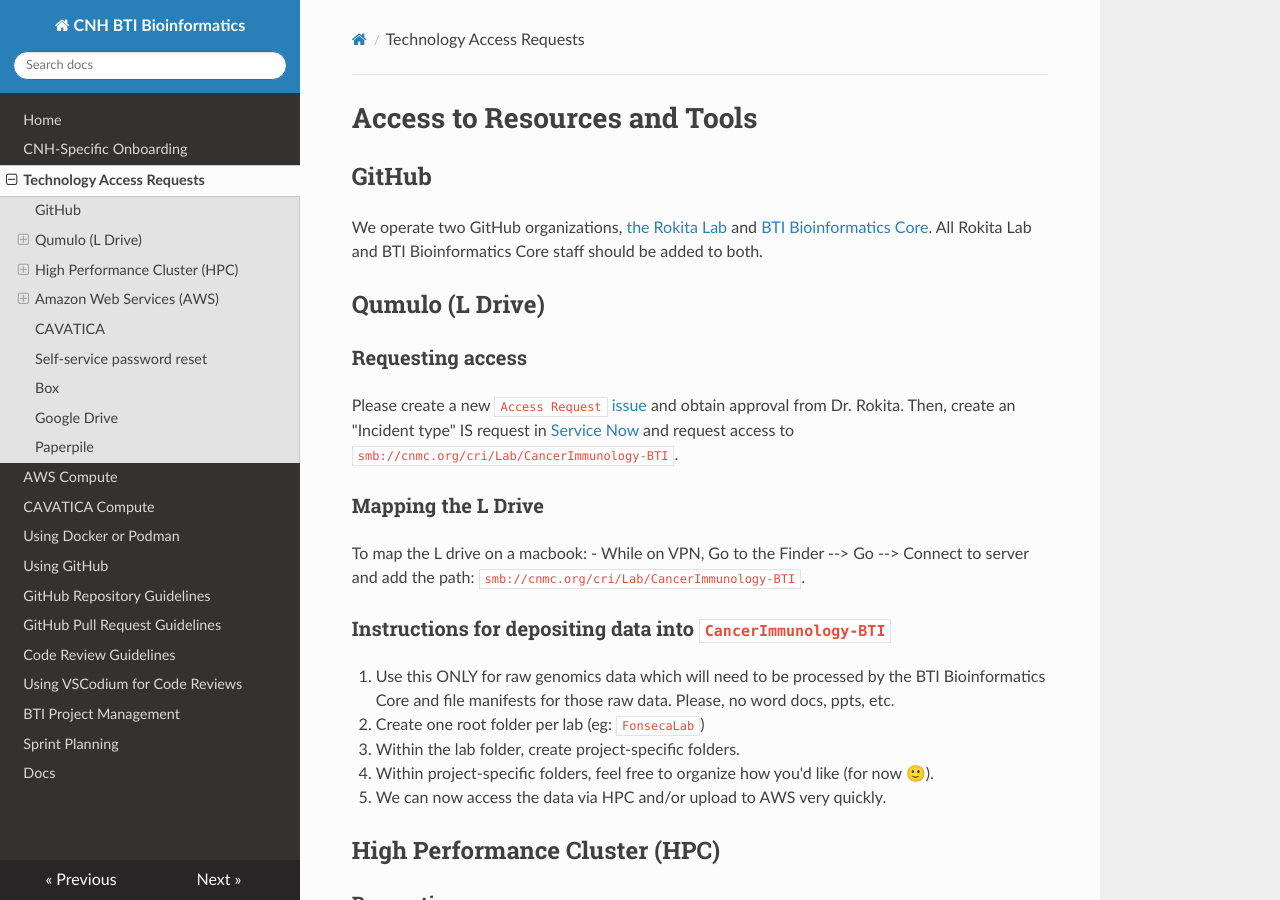
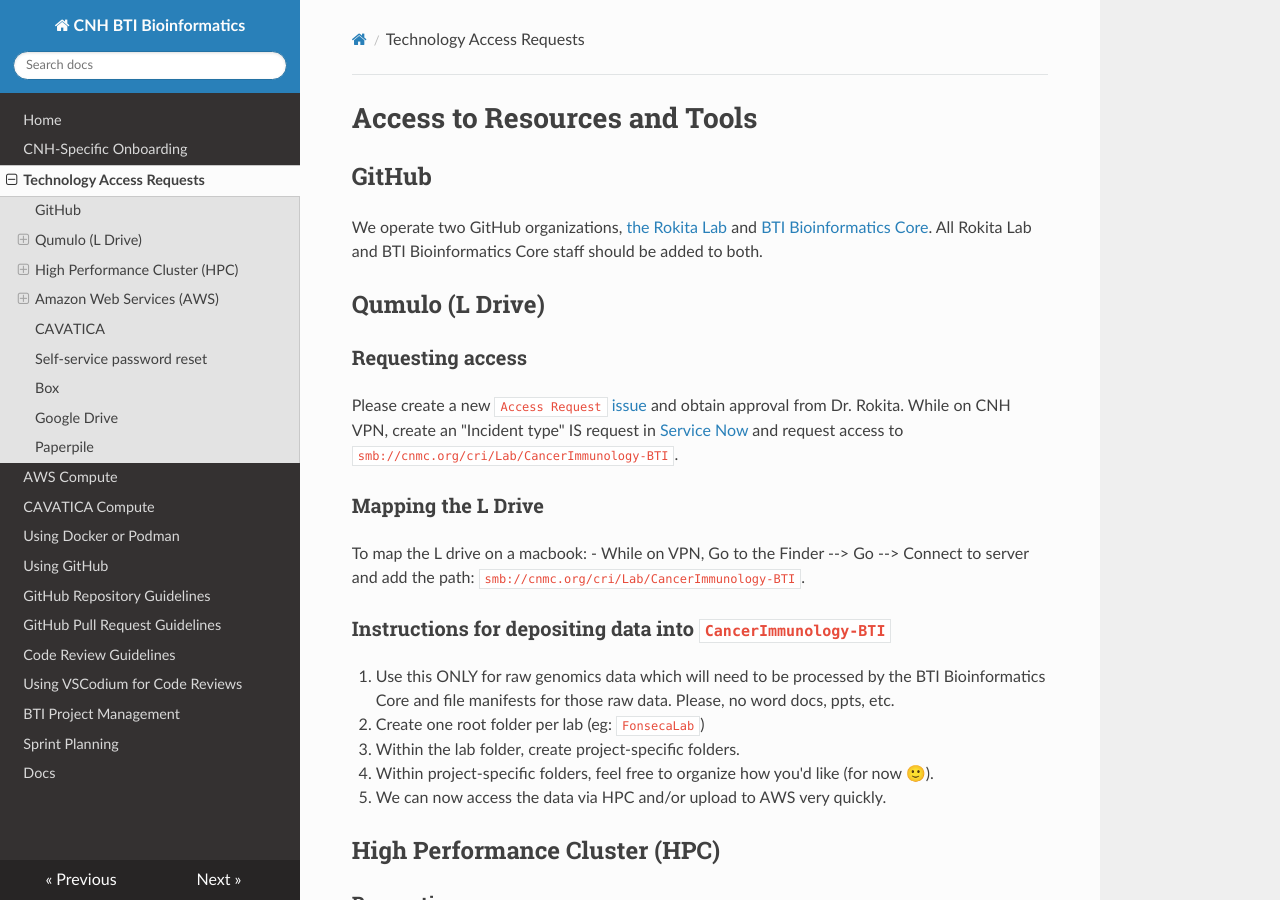
Before and after one commit to childrens-bti/bti-bfx-docs, an MkDocs documentation site: the page built from docs/access.md, in a window 1280 px wide and 900 px high. Built offline with MkDocs 1.6.1, drawn with Linux system fonts in a browser that asks for light colours; nearby versions of some CDN libraries.

Commit message:
add vpn for L drive section IS request

```diff
--- a/docs/access.md
+++ b/docs/access.md
@@ -9,7 +9,7 @@ We operate two GitHub organizations, [the Rokita Lab](https://github.com/rokital
 ### Requesting access
 
 Please create a new `Access Request` [issue](https://github.com/childrens-bti/internal-ticket-tracker/issues) and obtain approval from Dr. Rokita.
-Then, create an "Incident type" IS request in [Service Now](https://childrensnational.service-now.com/esc?id=ec_pro_dashboard) and request access to `smb://cnmc.org/cri/Lab/CancerImmunology-BTI`.
+While on CNH VPN, create an "Incident type" IS request in [Service Now](https://childrensnational.service-now.com/esc?id=ec_pro_dashboard) and request access to `smb://cnmc.org/cri/Lab/CancerImmunology-BTI`.
 
 ### Mapping the L Drive
 
```
